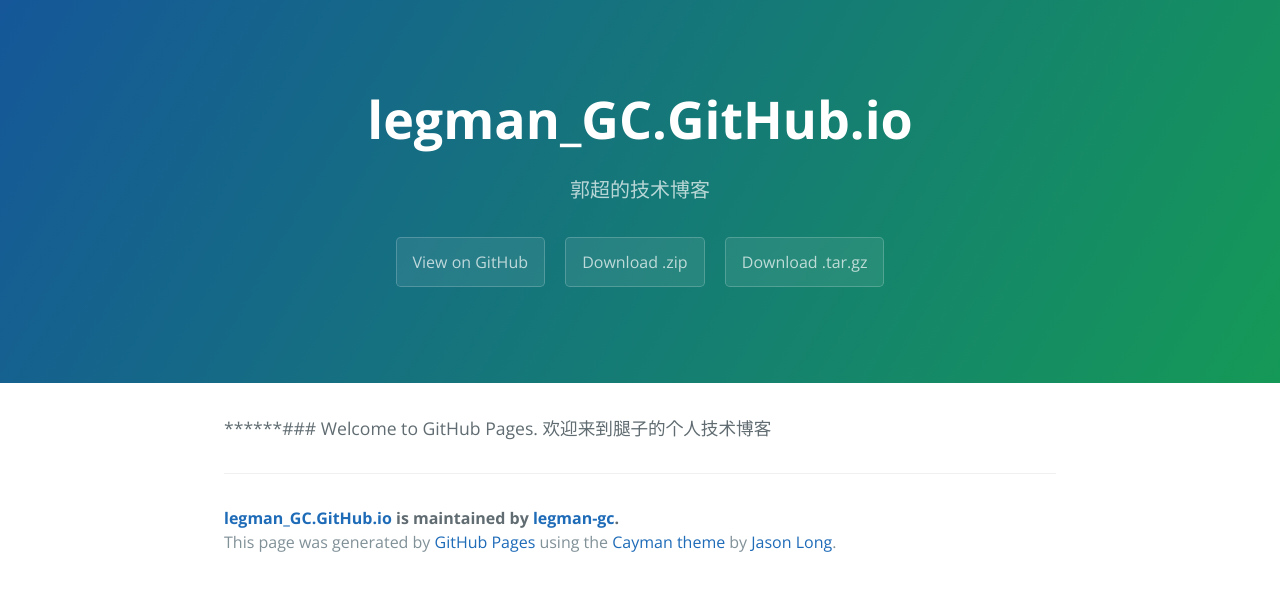
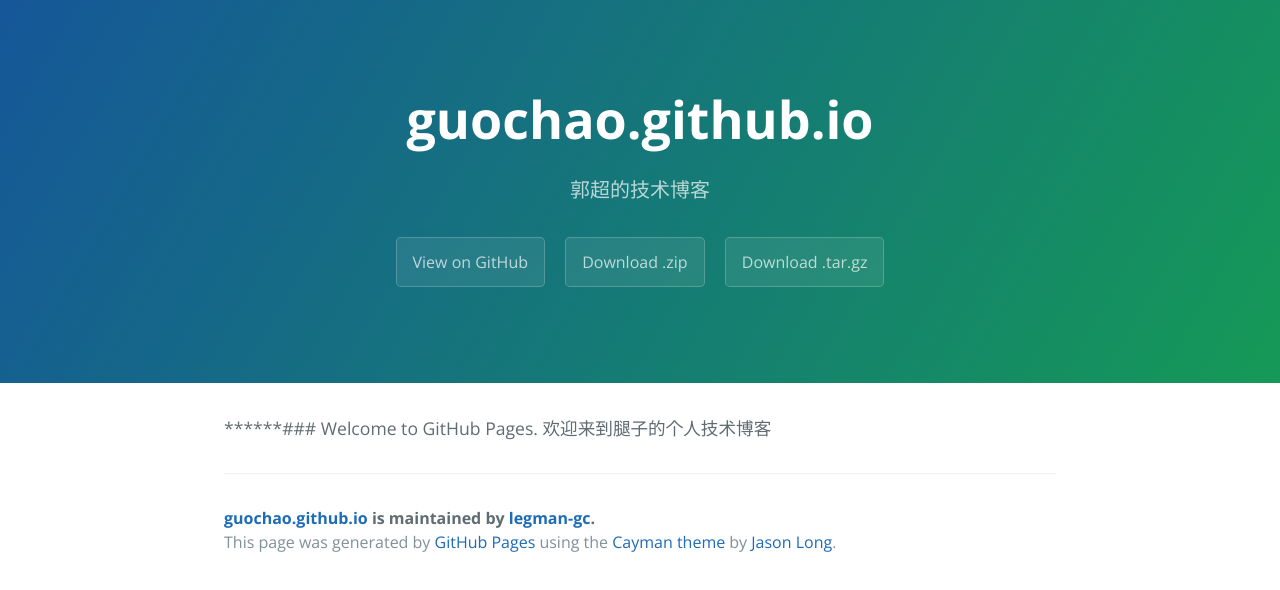
Before and after one commit to legman-gc/guochao.github.io, a plain HTML site: page index.html in a window 1280 px wide. Drawn offline with nearby package versions, Linux system fonts and the light colour scheme.

```diff
--- a/index.html
+++ b/index.html
@@ -2,7 +2,7 @@
 <html lang="en-us">
   <head>
     <meta charset="UTF-8">
-    <title>legman_GC.GitHub.io by legman-gc</title>
+    <title>guochao.github.io by legman-gc</title>
     <meta name="viewport" content="width=device-width, initial-scale=1">
     <link rel="stylesheet" type="text/css" href="stylesheets/normalize.css" media="screen">
     <link href='https://fonts.googleapis.com/css?family=Open+Sans:400,700' rel='stylesheet' type='text/css'>
@@ -11,7 +11,7 @@
   </head>
   <body>
     <section class="page-header">
-      <h1 class="project-name">legman_GC.GitHub.io</h1>
+      <h1 class="project-name">guochao.github.io</h1>
       <h2 class="project-tagline">郭超的技术博客</h2>
       <a href="https://github.com/legman-gc/guochao.github.io" class="btn">View on GitHub</a>
       <a href="https://github.com/legman-gc/guochao.github.io/zipball/master" class="btn">Download .zip</a>
@@ -23,7 +23,7 @@
 欢迎来到腿子的个人技术博客</p>
 
       <footer class="site-footer">
-        <span class="site-footer-owner"><a href="https://github.com/legman-gc/guochao.github.io">legman_GC.GitHub.io</a> is maintained by <a href="https://github.com/legman-gc">legman-gc</a>.</span>
+        <span class="site-footer-owner"><a href="https://github.com/legman-gc/guochao.github.io">guochao.github.io</a> is maintained by <a href="https://github.com/legman-gc">legman-gc</a>.</span>
 
         <span class="site-footer-credits">This page was generated by <a href="https://pages.github.com">GitHub Pages</a> using the <a href="https://github.com/jasonlong/cayman-theme">Cayman theme</a> by <a href="https://twitter.com/jasonlong">Jason Long</a>.</span>
       </footer>
--- a/params.json
+++ b/params.json
@@ -1,5 +1,5 @@
 {
-  "name": "legman_GC.GitHub.io",
+  "name": "guochao.github.io",
   "tagline": "郭超的技术博客",
   "body": "******### Welcome to GitHub Pages.\r\n欢迎来到腿子的个人技术博客",
   "note": "Don't delete this file! It's used internally to help with page regeneration."
```
